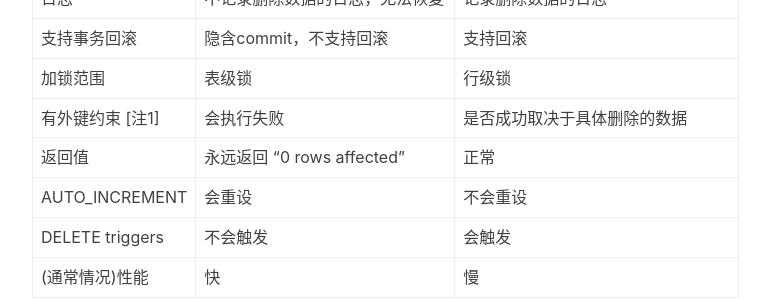
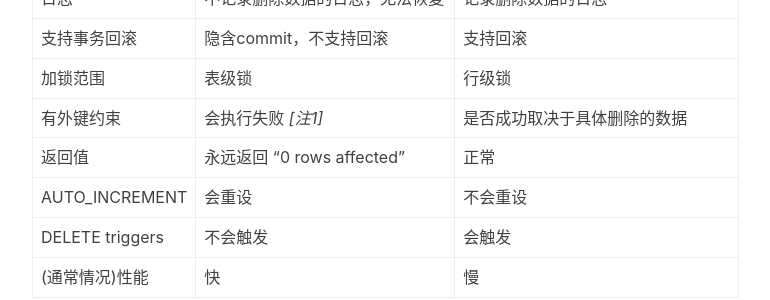
Before and after one commit to wings27/wings27.github.io, a Jekyll site: the page built from _posts/2016-09-29-mysql-truncate-vs-delete.md, in a window 1280 px wide and 900 px high, scrolled down 893 px. Shown: the part 152-452 px from the top of the window, without its empty margins (233-1003 px from the left). Built offline with Jekyll 4.4.1, drawn with Linux system fonts in a browser that asks for light colours; nearby versions of some CDN libraries; comment, search, counter and statistics services are not loaded.

Commit message:
modify comment

```diff
--- a/_posts/2016-09-29-mysql-truncate-vs-delete.md
+++ b/_posts/2016-09-29-mysql-truncate-vs-delete.md
@@ -22,19 +22,19 @@ tags:
 
 本文内容主要总结自MySQL官方文档，**只适用于MySQL，不适用SQL SERVER等**
 
-|       差异       |                 truncate                |                   delete                  |
-|------------------|-----------------------------------------|-------------------------------------------|
-| 分类             | 属于 DDL(Data Definition Language) 语句 | 属于 DML(Data Manipulation Language) 语句 |
-| 执行方式         | 先DROP table，再重新 CREATE table       | 不改动table结构，仅仅是逐行删除数据       |
-| WHERE语句        | 不支持                                  | 支持                                      |
-| 日志             | 不记录删除数据的日志，无法恢复          | 记录删除数据的日志                        |
-| 支持事务回滚     | 隐含commit，不支持回滚                  | 支持回滚                                  |
-| 加锁范围         | 表级锁                                  | 行级锁                                    |
-| 有外键约束 [注1] | 会执行失败                              | 是否成功取决于具体删除的数据              |
-| 返回值           | 永远返回 "0 rows affected"              | 正常                                      |
-| AUTO_INCREMENT   | 会重设                                  | 不会重设                                  |
-| DELETE triggers  | 不会触发                                | 会触发                                    |
-| (通常情况)性能   | 快                                      | 慢                                        |
+|       差异      |                 truncate                |                   delete                  |
+|-----------------|-----------------------------------------|-------------------------------------------|
+| 分类            | 属于 DDL(Data Definition Language) 语句 | 属于 DML(Data Manipulation Language) 语句 |
+| 执行方式        | 先DROP table，再重新 CREATE table       | 不改动table结构，仅仅是逐行删除数据       |
+| WHERE语句       | 不支持                                  | 支持                                      |
+| 日志            | 不记录删除数据的日志，无法恢复          | 记录删除数据的日志                        |
+| 支持事务回滚    | 隐含commit，不支持回滚                  | 支持回滚                                  |
+| 加锁范围        | 表级锁                                  | 行级锁                                    |
+| 有外键约束      | 会执行失败 *[注1]*                      | 是否成功取决于具体删除的数据              |
+| 返回值          | 永远返回 "0 rows affected"              | 正常                                      |
+| AUTO_INCREMENT  | 会重设                                  | 不会重设                                  |
+| DELETE triggers | 不会触发                                | 会触发                                    |
+| (通常情况)性能  | 快                                      | 慢                                        |
 
 > 注1: 这里的“外键约束”只适用 InnoDB 或 NDB 的表，且“约束”指的是其他表对当前表的引用约束。如果只是当前表的列之间的约束则不受影响 [^1]。
 
```
